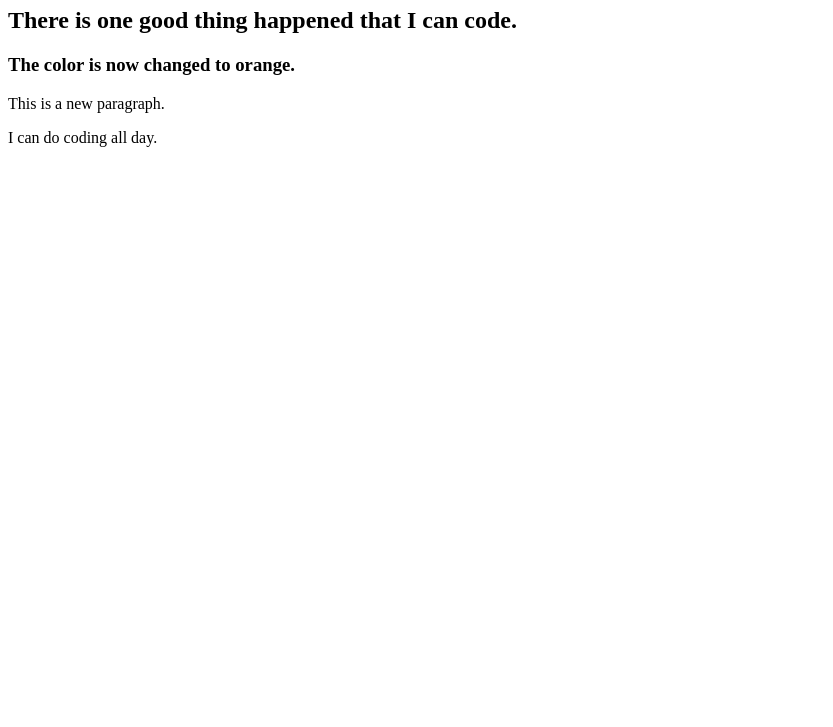
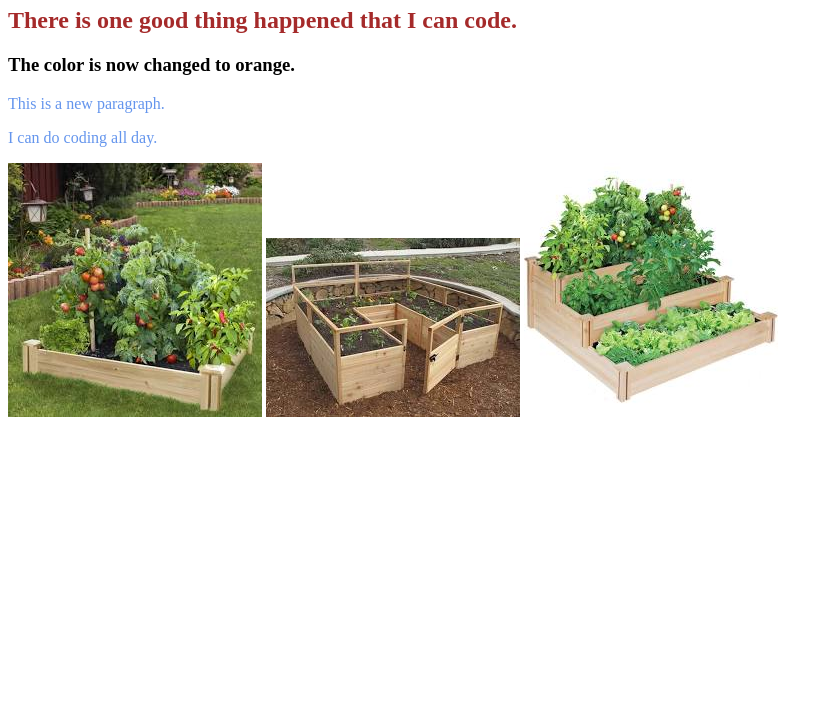
Before and after one commit to Asheka-Rahman/my-first-repo, a plain HTML site: page index.html in a window 1280 px wide. Shown: the part 73-800 px from the top of the page, without its empty margins (0-833 px from the left). Drawn offline with Linux system fonts and the light colour scheme.

Commit message:
new pictures added

```diff
--- a/index.html
+++ b/index.html
@@ -5,6 +5,7 @@
     <meta http-equiv="X-UA-Compatible" content="IE=edge">
     <meta name="viewport" content="width=device-width, initial-scale=1.0">
     <title>This is my first repository</title>
+    <link rel="stylesheet" href="style.css">
 </head>
 <body>
     <h1>I can push to Github.com</h1>
@@ -12,5 +13,8 @@
     <h3>The color is now changed to orange.</h3>
     <p>This is a new paragraph.</p>
     <p>I can do coding all day.</p>
+    <img src="images/IMG_0091.JPG" alt="This is a picture of a garden">
+    <img src="images/IMG_0092.JPG" alt="Here is another picture">
+    <img src="images/IMG_0093.JPG" alt="This is the third picture">
 </body>
 </html>
```
Also changed, not shown: images/IMG_0091.JPG (added), images/IMG_0092.JPG (added), images/IMG_0093.JPG (added).
